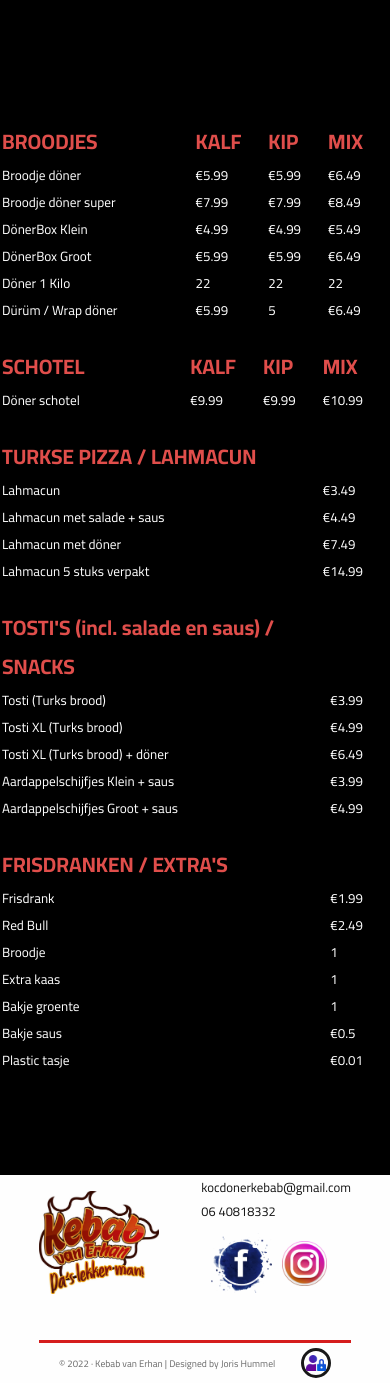
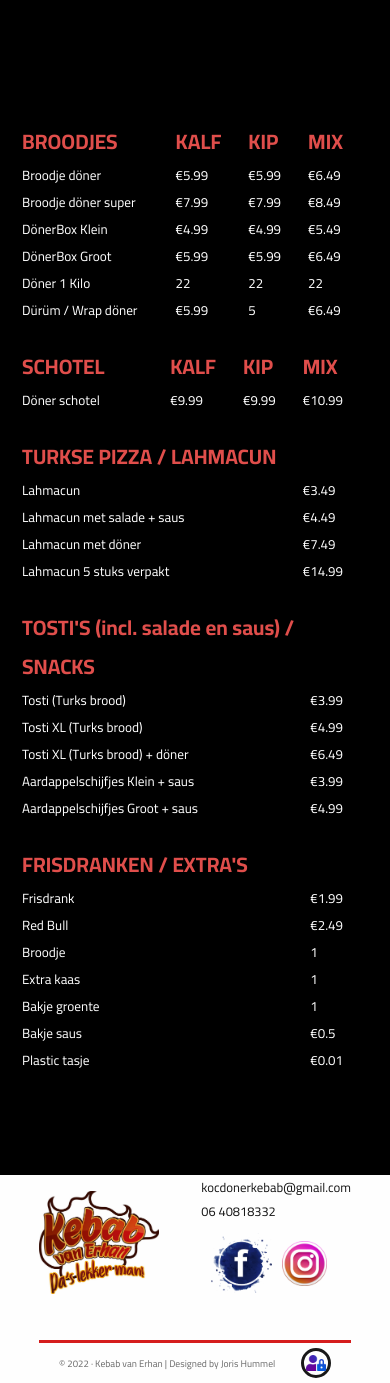
Before and after one commit to ItzJoris03/KebabVanErhan, a PHP site: page /menu/index.php in a window 390 px wide. Shown: the part 100-1483 px from the top of the page. Run offline with PHP 8.4, Linux system fonts and the light colour scheme; data comes from the database, SQL or seed files in the repository; style sheets or scripts are compiled from the project's sources; some libraries are stand-ins or nearby versions.

Commit message:
Added some padding at the responsive design Menu

```diff
--- a/assets/styles/menu/style.css
+++ b/assets/styles/menu/style.css
@@ -105,6 +105,9 @@ main .container .menu .type th:not(:first-child) {
 }
 
 @media only screen and (max-width: 600px) {
+  main {
+    padding: 0 20px;
+  }
   main .menu > * {
     font-size: smaller !important;
   }
--- a/assets/styles/menu/style.scss
+++ b/assets/styles/menu/style.scss
@@ -82,6 +82,7 @@ main {
 
 @media only screen and (max-width: 600px) {
     main {
+        padding: 0 20px;
         .menu > * {
             font-size: smaller !important;
         }
```
Also changed, not shown: 1 other file.
